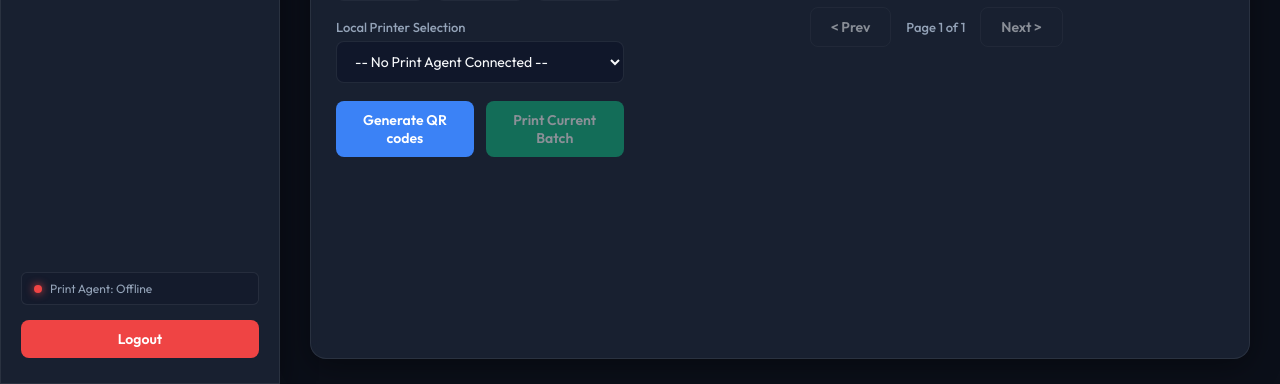
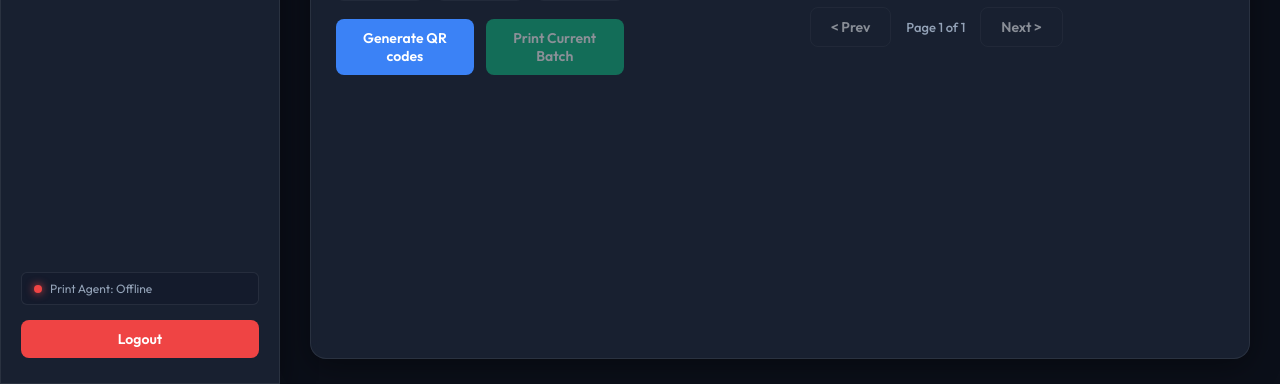
Before and after one commit to pratyushmurarka-lgtm/sticker-app, a Flask app: template templates/dashboard.html in a window 1280 px wide. Shown: the part 416-800 px from the top of the page. Run offline with Flask 3, Linux system fonts and the light colour scheme; the template is opened without the code that fills it: most values are stand-ins (such as "Sample title", 1, 10 or a date in 2020).

Commit message:
Remove local printer selection dropdown from HTML and clean up corresponding js lookups

```diff
--- a/static/app.js
+++ b/static/app.js
@@ -282,7 +282,7 @@ document.getElementById("next-preview-page").addEventListener("click", () => {
 document.getElementById("btn-print-sequential").addEventListener("click", async () => {
     if (!printAgentConnected || currentGeneratedQRs.length === 0) return;
 
-    const printer = document.getElementById("seq-printer-select").value;
+    const printer = "";
     const labelSize = document.getElementById("seq-label-size").value;
     const gap = document.getElementById("seq-gap").value;
     const topMargin = document.getElementById("seq-top-margin").value;
@@ -511,7 +511,7 @@ async function executePdfPrint(supervisorId) {
     const isRange = document.getElementById("pdf-range-check").checked;
     const fromPage = document.getElementById("pdf-from-page").value;
     const toPage = document.getElementById("pdf-to-page").value;
-    const printer = document.getElementById("pdf-printer-select").value;
+    const printer = "";
 
     let url = `/api/get_pdf_file/${selectedPdfId}`;
     if (isRange) {
--- a/templates/dashboard.html
+++ b/templates/dashboard.html
@@ -82,12 +82,7 @@
                             </div>
                         </div>
 
-                        <div class="form-group">
-                            <label for="seq-printer-select">Local Printer Selection</label>
-                            <select id="seq-printer-select" class="form-control printer-dropdown">
-                                <option value="">-- No Print Agent Connected --</option>
-                            </select>
-                        </div>
+
 
                         <div class="button-row">
                             <button id="btn-generate-qrs" class="btn btn-primary">Generate QR codes</button>
@@ -159,12 +154,7 @@
                                     <input type="number" id="pdf-to-page" class="form-control" min="1" value="1" disabled>
                                 </div>
                             </div>
-                            <div class="form-group">
-                                <label for="pdf-printer-select">Local Printer Selection</label>
-                                <select id="pdf-printer-select" class="form-control printer-dropdown">
-                                    <option value="">-- No Print Agent Connected --</option>
-                                </select>
-                            </div>
+
                             <button id="btn-print-pdf" class="btn btn-success btn-block" disabled>Print Selected PDF</button>
                         </div>
                     </div>
```
